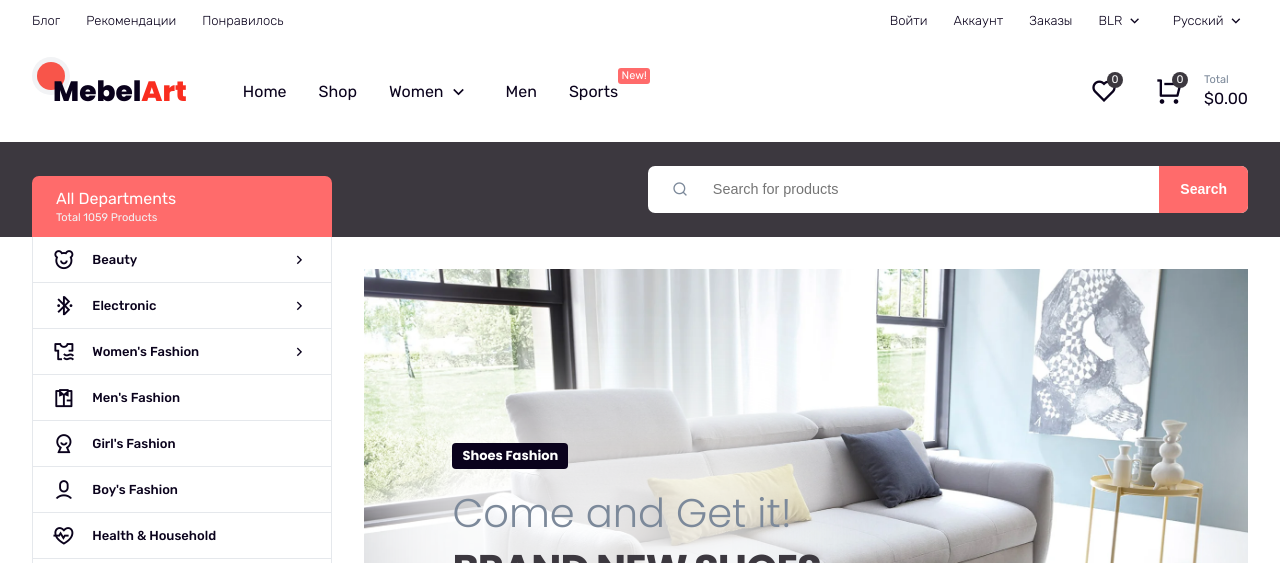
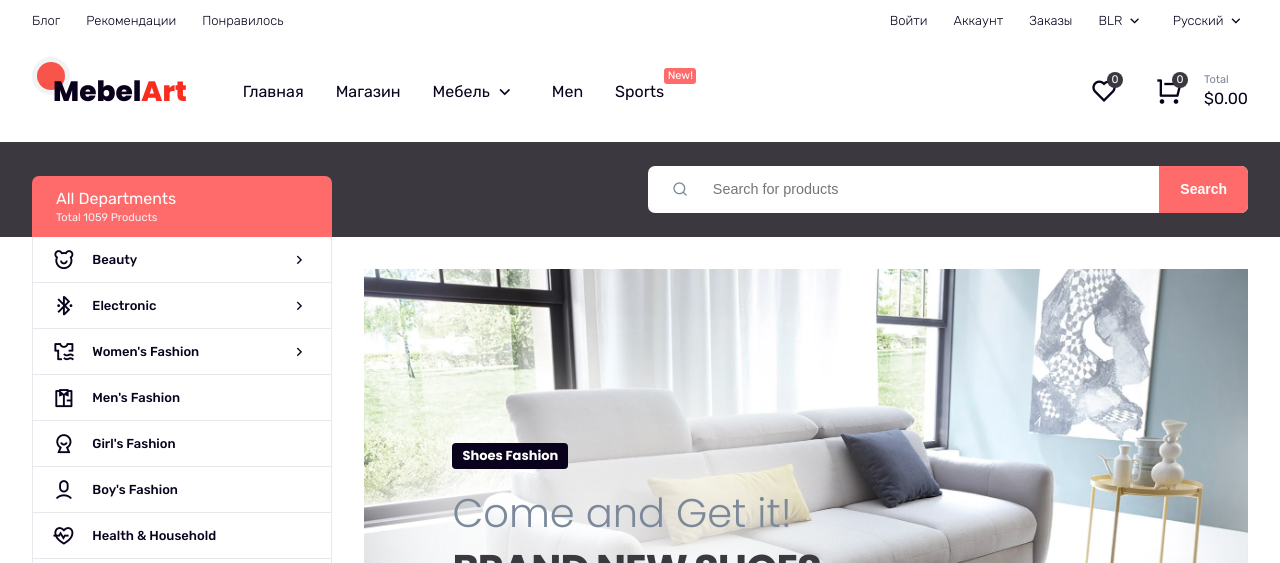
Before and after one commit to dimasnytin/mebelapp, a plain HTML site: page index.html in a window 1280 px wide. Shown: the top 563 px of the page. Drawn offline with nearby package versions, Linux system fonts and the light colour scheme.

Commit message:
add description

```diff
--- a/index.html
+++ b/index.html
@@ -97,10 +97,10 @@
                     style="color: #f92d1f;">Art</span></a></div>
               <nav class="mobile-hide">
                 <ul class="flexitem second-links">
-                  <li><a href="index.html">Home</a></li>
-                  <li><a href="#">Shop</a></li>
+                  <li><a href="index.html">Главная</a></li>
+                  <li><a href="#">Магазин</a></li>
                   <li class="has-child">
-                    <a href="page-category.html">Women
+                    <a href="page-category.html">Мебель
                       <div class="icon-small"><i class="ri-arrow-down-s-line"></i></div>
                     </a>
                     <div class="mega">
@@ -108,7 +108,7 @@
                         <div class="wrapper">
                           <div class="flexcol">
                             <div class="row">
-                              <h4>Women's Clothing</h4>
+                              <h4>Мебель для кухни</h4>
                               <ul>
                                 <li><a href="#">Dresses</a></li>
                                 <li><a href="#">Tops & Tees</a></li>
```
